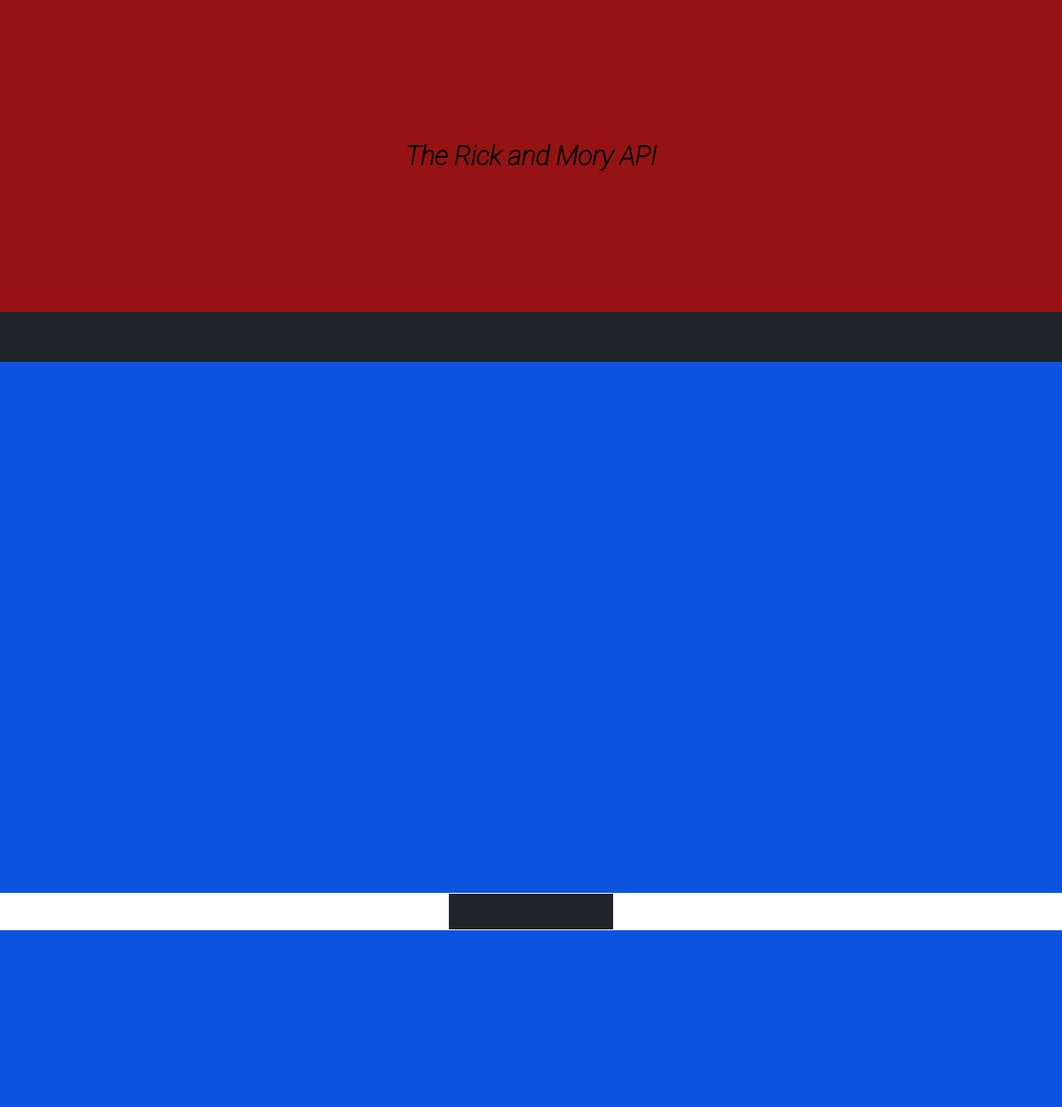
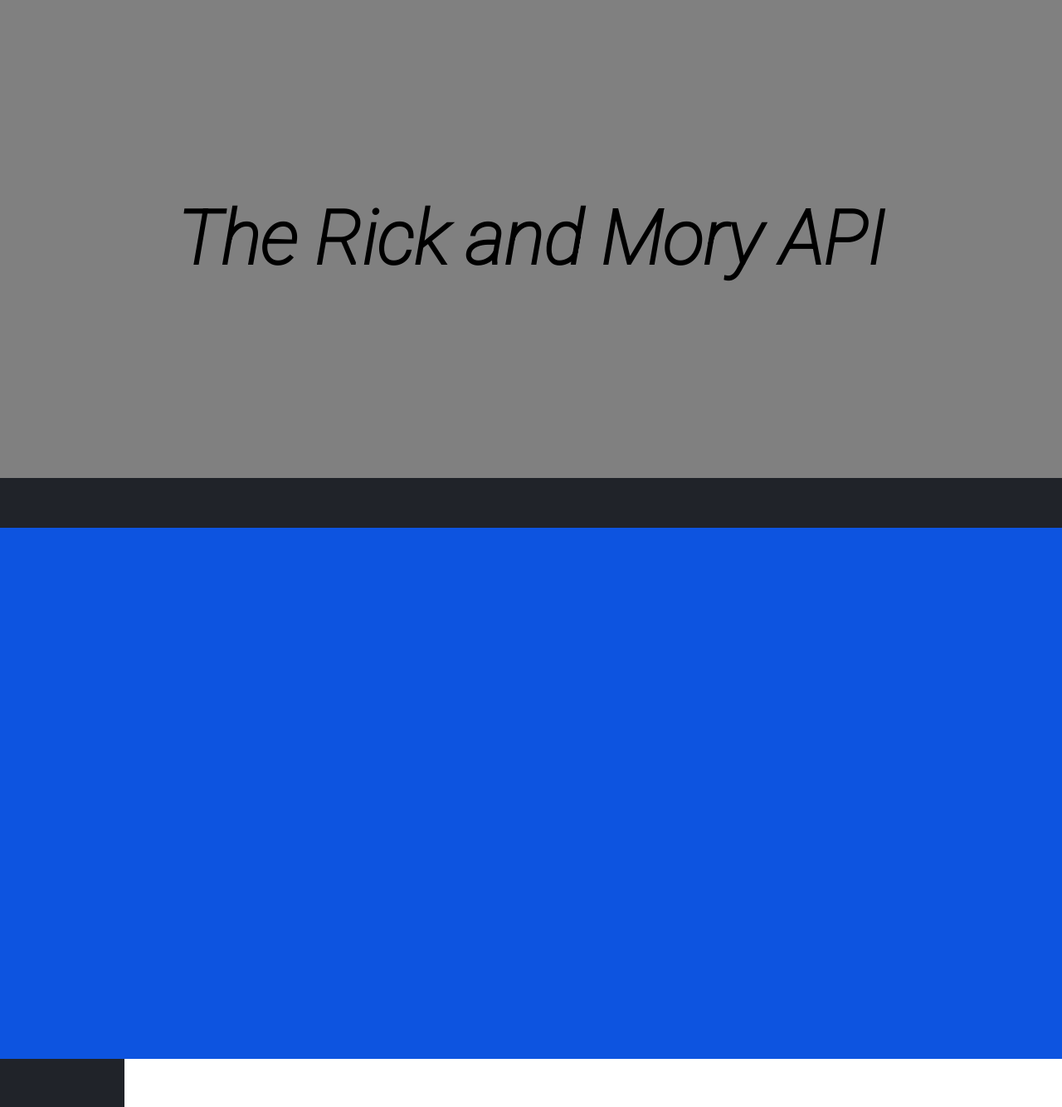
Before and after one commit to Pedrinvits/Clonando_API, a PHP site: page / in a window 1280 px wide. Shown: the whole page at 83% size. Before the commit the page ends 1121 px from the top, so only its background shows below. Run offline with PHP 8.4, Linux system fonts and the light colour scheme.

Commit message:
Update estilo.css

```diff
--- a/estilo.css
+++ b/estilo.css
@@ -4,12 +4,13 @@
    padding: 0px;
    box-sizing: border-box;
    font-family: 'Roboto', sans-serif;
+
 }
 
 .header{
-    background-color: rgb(150, 19, 19);
+    background-color: gray;
     width: 100%;
-    height: 376px;
+    height: 576px;
     display: flex;
     align-items: center;
     justify-content: center;
@@ -19,6 +20,7 @@
 
 h1{
     text-align: center;
+    font-size: 5.625rem;
 
 }
 
@@ -33,13 +35,13 @@ section{
     display: grid;
     background-color: rgb(32, 35, 41);
     width: 100%;
-    max-width: 1920px;
     display: grid;
-    grid-template-columns: 1fr 1fr  ;
+    grid-template-columns: 1fr 1fr 1fr ;
     grid-auto-rows: minmax(50px auto);
-    grid-gap: 30px;
+    grid-gap: 20px;
     align-items: center;
-    justify-content: center;
+    justify-content: space-between;
+
 
 }
 
@@ -48,11 +50,11 @@ section{
     background-color: rgb(32, 35, 41);;
     padding: 0.75rem;
     color: rgb(255, 255, 255);
+    justify-content: space-between;
+     width: 150px;
+    display: flex;
 
-     width: 200px;
-    border: 1px solid white;
-    justify-self: center;
-    align-self: center;
+
 
 }
 
@@ -60,9 +62,6 @@ imagem{
     width: 20px;
 }
 
-p{
-    color:white
-}
 
 .personagem{
     color:white;
@@ -71,12 +70,64 @@ p{
     background-color: #3C3E44;
     border-radius: 20px;
     border-radius: 0.5rem;
+    width: 600px;
     height: 220px;
     margin: 0.75rem;
     box-shadow: rgb(0 0 0 / 10%) 0px 4px 6px -1px;
 
+
+
 }
 
-.div_imagem{
-    width: fit-content;
+
+.imagem{
+    height: 218px;
+    flex-grow: 0;
+    flex-basis: 0;
 }
+
+.nome_personagem{
+    font-size: 24px;
+    color:white;
+    font-weight: bold;
+    padding: 5px;
+    flex-grow: 0;
+    flex-basis: 0;
+}
+
+span{
+    font-size: 20px;
+    color:white;
+    font-weight: bold;
+    padding: 5px;
+    flex-grow: 0;
+    flex-basis: 0;
+}
+
+.mensagem{
+    font-size: 15px;
+    color:gray;
+    font-weight: bold;
+    padding: 5px;
+}
+
+.lugar{
+    font-size: 15px;
+    color:orange;
+    font-weight: bold;
+    padding: 5px;
+}
+
+p{
+    font-size: 15px;
+    color:gray;
+    font-weight: bold;
+    padding: 5px;
+}
+
+.location{
+    font-size: 15px;
+    color:orange;
+    font-weight: bold;
+    padding: 5px;
+}
```
